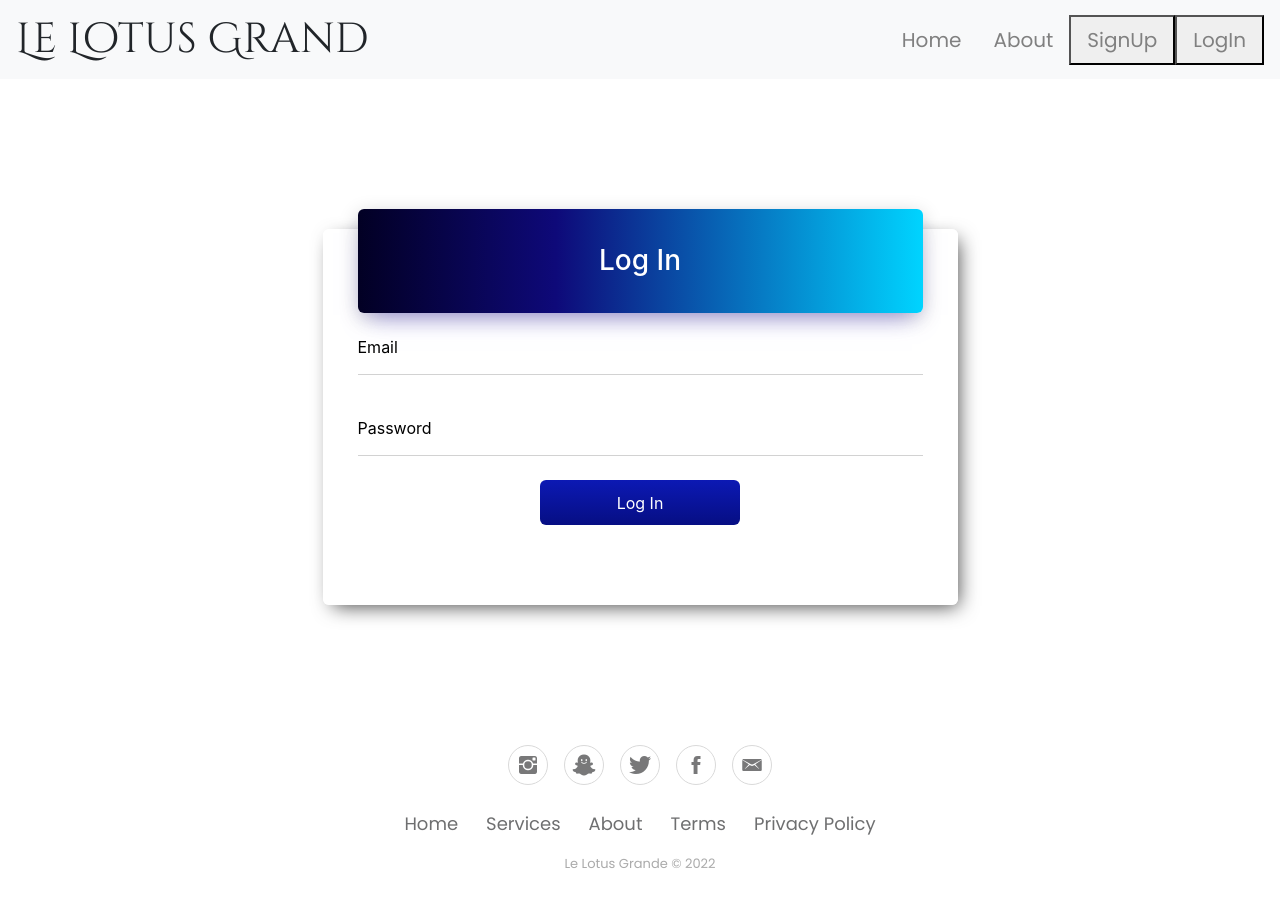
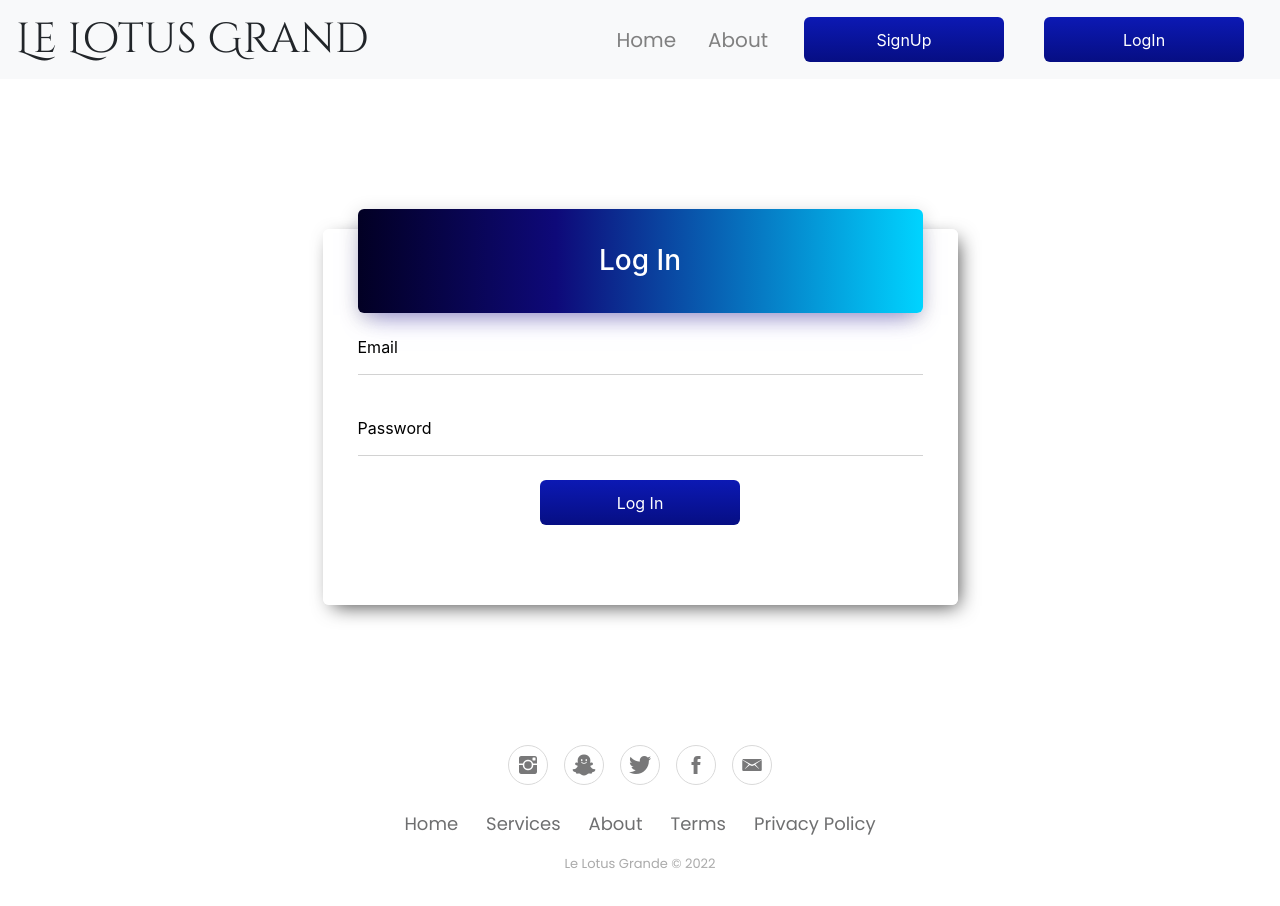
Before and after one commit to aswinidev/dbms-frontend, a Nuxt app: page / in a window 1280 px wide. Both pictures are taken after a click on the button "Profile". Shown: the top 906 px of the page. Built offline with nearby package versions, Linux system fonts and the light colour scheme; no server answers; a web font is replaced by a local one.

Commit message:
link css

```diff
--- a/components/NavBar.vue
+++ b/components/NavBar.vue
@@ -49,13 +49,13 @@
         </a>
         <a class=" nav-link my-2 my-lg-0" href="/#about">About
         </a>
-        <button v-if="isloggedIn" class=" nav-link my-2 my-lg-0" @click="dashboard">
+        <button v-if="isloggedIn" class="custom-btn btn-1" @click="dashboard">
           Profile
         </button>
-        <button v-if="!isloggedIn" class=" nav-link my-2 my-lg-0" @click="register">
+        <button v-if="!isloggedIn" class="custom-btn btn-1" @click="register">
           SignUp
         </button>
-        <button v-if="!isloggedIn" class=" nav-link my-2 my-lg-0" @click="login">
+        <button v-if="!isloggedIn" class="custom-btn btn-1" @click="login">
           LogIn
         </button>
         <button v-if="isloggedIn" class="custom-btn btn-1" @click="logout">
```
